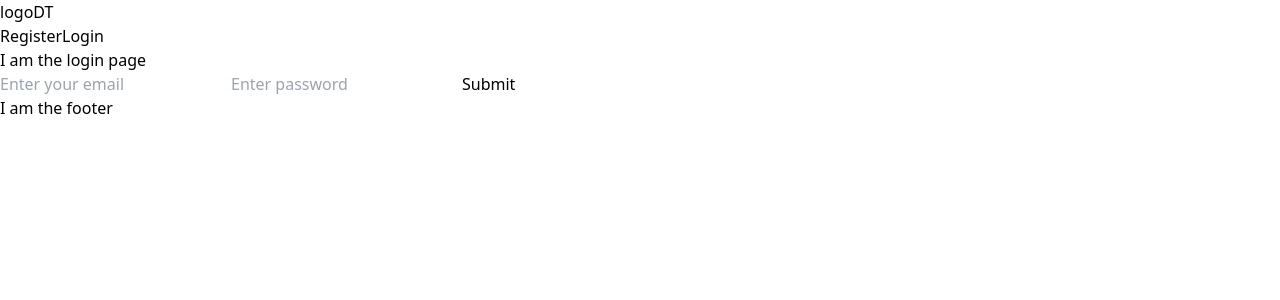
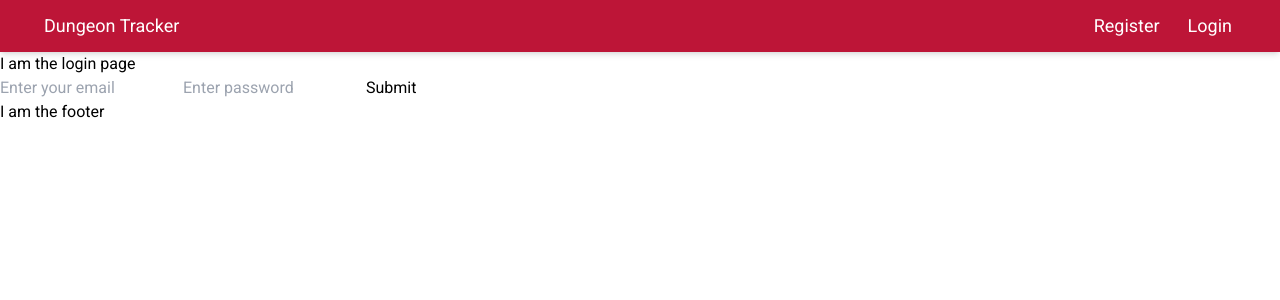
Before and after one commit to franciskershaw/dungeon-tracker, a React (Create React App) app in the folder frontend/: page / in a window 1280 px wide. Shown: the top 300 px of the page. Built offline with nearby package versions, Linux system fonts and the light colour scheme.

Commit message:
add basic styles to navbar component

```diff
--- a/frontend/src/App.scss
+++ b/frontend/src/App.scss
@@ -1,3 +1,5 @@
+@import url('https://fonts.googleapis.com/css2?family=Roboto:wght@100;300;400&display=swap');
+
 @tailwind base;
 @tailwind components;
 @tailwind utilities;
@@ -5,5 +7,11 @@
 // reset
 @import 'styles/base/reset';
 
+@layer base {
+	body {
+		@apply font-body;
+	}
+}
+
 // Abstracts
 // @import 'styles/abstracts/mixins';
--- a/frontend/src/components/Navbar/Navbar.js
+++ b/frontend/src/components/Navbar/Navbar.js
@@ -15,25 +15,26 @@ const NavBar = () => {
 
   return (
     <header>
-      <nav>
-        <div>
-          <span>logo</span>
-          <span>DT</span>
-        </div>
-        <div>
+      <nav className="flex items-center justify-between bg-primary p-3 pr-4 shadow-md font-Roboto text-white text-lg">
+        <Link className='pl-8' to={'campaigns'}>Dungeon Tracker</Link>
+        <ul className="flex space-x-7 pr-8">
           {user ? (
-            <button onClick={onLogout}>Logout</button>
+            <li onClick={onLogout}>Logout</li>
           ) : (
             <>
-              <Link to={'register'}>Register</Link>
-              <Link to={'/'}>Login</Link>
+              <li>
+                <Link to={'register'}>Register</Link>
+              </li>
+              <li>
+                <Link to={'/'}>Login</Link>
+              </li>
             </>
           )}
 
           {/* To be completed later during development */}
           {/* <Link to={'about'}>About</Link>
 					<Link to={'faqs'}>FAQs</Link> */}
-        </div>
+        </ul>
       </nav>
     </header>
   );
--- a/frontend/src/styles/base/_typography.scss
+++ /dev/null
@@ -1,4 +0,0 @@
-body {
-	// font-family: $MainFont;
-	font-size: $default-font-size;
-}
--- a/frontend/tailwind.config.js
+++ b/frontend/tailwind.config.js
@@ -6,7 +6,10 @@ module.exports = {
   theme: {
     extend: {
       colors: {
-        primary: "#FA2C02",
+        primary: "#BD1537",
+      },
+      fontFamily: {
+        body: ['Roboto', 'sans-serif'],
       }
     },
   },
```
